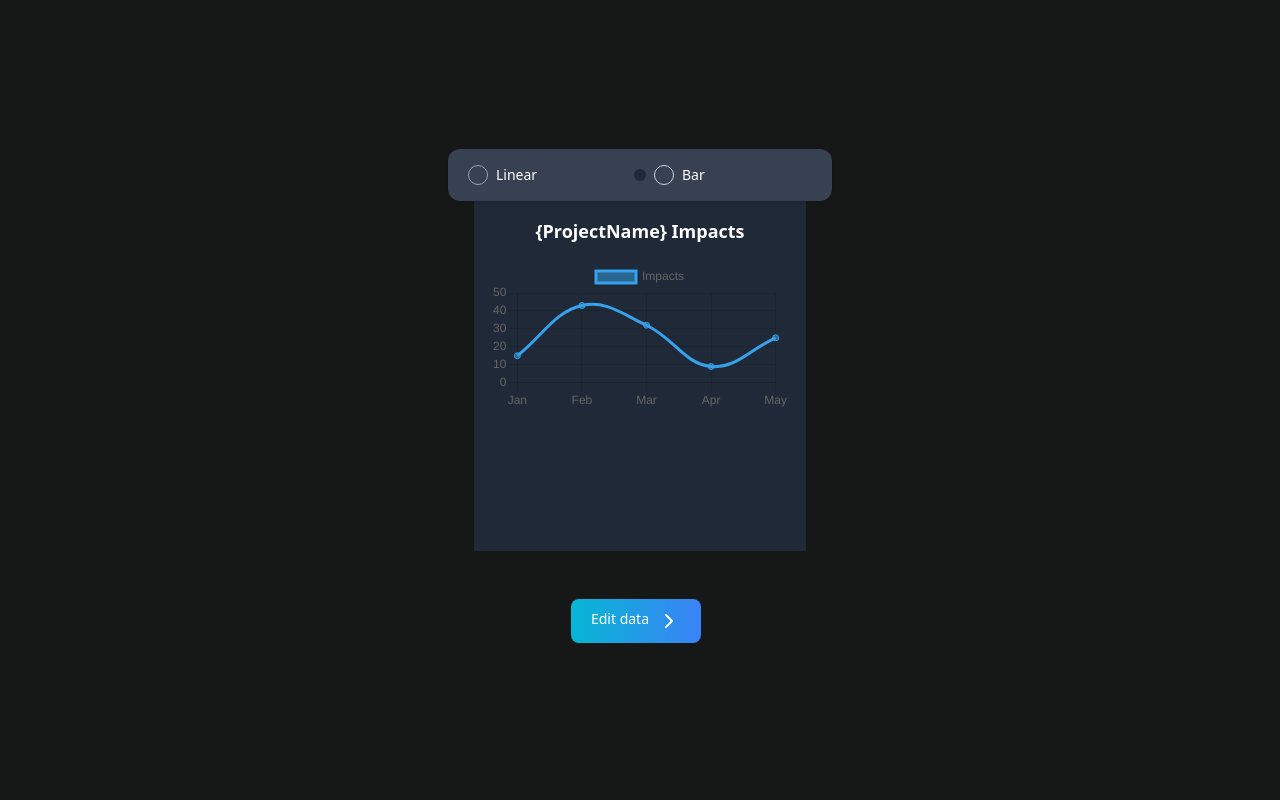
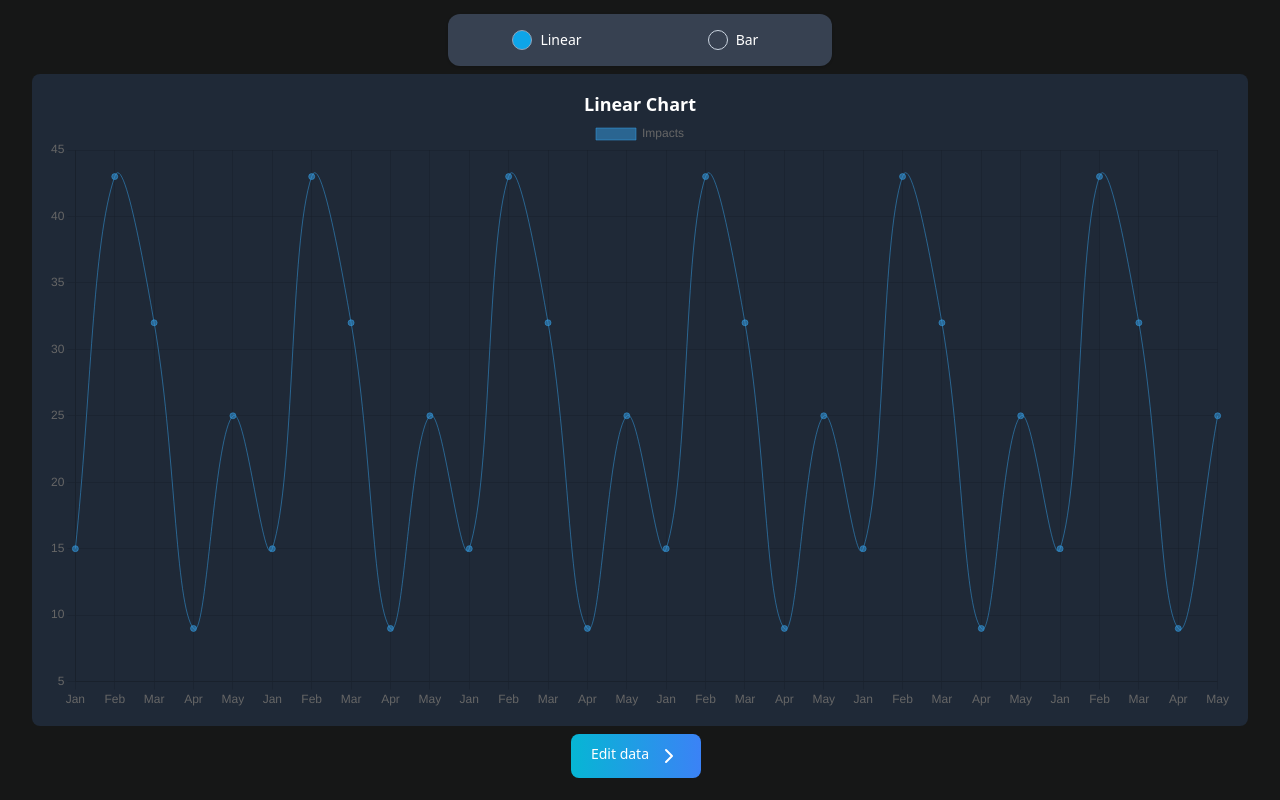
Before and after one commit to des9tka/InpactApp, a Next.js app in the folder frontend/: page /dashboard in a window 1280 px wide. Built offline with nearby package versions, Linux system fonts and the light colour scheme.

Commit message:
charts setuped

```diff
--- a/frontend/app/dashboard/page.tsx
+++ b/frontend/app/dashboard/page.tsx
@@ -9,14 +9,17 @@ function DashboardPage() {
 	const [chart, setChart] = useState<"linear" | "bar">("linear");
 	const router = useRouter();
 	return (
-		<div className="flex flex-col justify-center items-center min-h-screen">
+		<div className="flex flex-col justify-center items-center min-h-screen py-2">
 			<RadioChartNav chart={chart} setChart={setChart} />
-			{chart == "linear" && <ChartLinear />}
-			{chart == "bar" && <ChartBar />}
+
+			<div className="w-[95vw] flex justify-center mt-2">
+				{chart == "linear" && <ChartLinear />}
+				{chart == "bar" && <ChartBar />}
+			</div>
 
 			<button
 				type="button"
-				className="mt-12 text-white bg-gradient-to-r from-cyan-500 to-blue-500 hover:bg-gradient-to-bl focus:ring-4 focus:outline-none focus:ring-cyan-300 dark:focus:ring-cyan-800 font-medium rounded-lg text-sm px-5 py-2.5 text-center me-2 mb-2 flex gap-2"
+				className="mt-2 text-white bg-gradient-to-r from-cyan-500 to-blue-500 hover:bg-gradient-to-bl focus:ring-4 focus:outline-none focus:ring-cyan-300 dark:focus:ring-cyan-800 font-medium rounded-lg text-sm px-5 py-2.5 text-center me-2 mb-2 flex gap-2"
 			>
 				Edit data <ChevronRight />
 			</button>
--- a/frontend/components/Charts/ChartBar/ChartBar.tsx
+++ b/frontend/components/Charts/ChartBar/ChartBar.tsx
@@ -7,20 +7,51 @@ import {
 	Title,
 	Tooltip,
 } from "chart.js";
+import { useEffect, useRef } from "react";
 import { Bar } from "react-chartjs-2";
 
 ChartJS.register(CategoryScale, BarElement, Title, Tooltip, Legend);
 
 const ChartBar = () => {
+	// Correct typing for chartRef to be compatible with react-chartjs-2
+	const chartRef = useRef<ChartJS<"bar"> | null>(null);
+
 	const barData = {
-		labels: ["Jan", "Feb", "Mar", "Apr", "May"],
+		labels: [
+			"Jan",
+			"Feb",
+			"Mar",
+			"Apr",
+			"May",
+			"Jan",
+			"Feb",
+			"Mar",
+			"Apr",
+			"May",
+			"Jan",
+			"Feb",
+			"Mar",
+			"Apr",
+			"May",
+			"Mar",
+			"Apr",
+			"May",
+			"Jan",
+			"Feb",
+			"Mar",
+			"Apr",
+			"May",
+		],
 		datasets: [
 			{
 				label: "Impacts",
-				data: [15, 43, 32, 9, 25],
+				data: [
+					15, 43, 32, 9, 25, 15, 43, 32, 9, 25, 15, 43, 32, 9, 25, 15, 43, 32,
+					9, 25, 15, 43, 32, 9, 25, 15, 43, 32, 9, 25,
+				],
 				backgroundColor: "rgba(54, 162, 235, 0.5)",
 				borderColor: "rgb(54, 162, 235)",
-				borderWidth: 1,
+				borderWidth: 0.5,
 			},
 		],
 	};
@@ -30,17 +61,30 @@ const ChartBar = () => {
 		plugins: {
 			legend: {
 				display: true,
-				position: "top" as const,
+				position: "top" as const, // Fixing type mismatch
 			},
 		},
 	};
 
+	useEffect(() => {
+		const handleResize = () => {
+			if (chartRef && chartRef.current) {
+				chartRef.current.update(); // Update chart if reference exists
+			}
+		};
+
+		window.addEventListener("resize", handleResize);
+		return () => {
+			window.removeEventListener("resize", handleResize);
+		};
+	}, []);
+
 	return (
-		<div className="h-[350px] p-4 bg-gray-800 rounded-lg">
-			<h2 className="text-center text-lg font-bold text-white mb-4">
-				Bar Chart
-			</h2>
-			<Bar data={barData} options={barOptions} />
+		<div className="w-full p-4 bg-gray-800 rounded-lg flex-col justify-center items-center">
+			<h2 className="text-center text-lg font-bold text-white">Bar Chart</h2>
+			<div className="w-full h-full">
+				<Bar ref={chartRef} data={barData} options={barOptions} />
+			</div>
 		</div>
 	);
 };
--- a/frontend/components/Charts/ChartLinear/ChartLinear.tsx
+++ b/frontend/components/Charts/ChartLinear/ChartLinear.tsx
@@ -1,5 +1,3 @@
-"use client";
-
 import {
 	CategoryScale,
 	Chart as ChartJS,
@@ -10,6 +8,7 @@ import {
 	Title,
 	Tooltip,
 } from "chart.js";
+import { useEffect, useRef } from "react";
 import { Line } from "react-chartjs-2";
 
 ChartJS.register(
@@ -23,14 +22,52 @@ ChartJS.register(
 );
 
 function ChartLinear() {
+	const chartRef = useRef<ChartJS<"line"> | null>(null);
+
 	const data = {
-		labels: ["Jan", "Feb", "Mar", "Apr", "May"],
+		labels: [
+			"Jan",
+			"Feb",
+			"Mar",
+			"Apr",
+			"May",
+			"Jan",
+			"Feb",
+			"Mar",
+			"Apr",
+			"May",
+			"Jan",
+			"Feb",
+			"Mar",
+			"Apr",
+			"May",
+			"Jan",
+			"Feb",
+			"Mar",
+			"Apr",
+			"May",
+			"Jan",
+			"Feb",
+			"Mar",
+			"Apr",
+			"May",
+			"Jan",
+			"Feb",
+			"Mar",
+			"Apr",
+			"May",
+		],
 		datasets: [
 			{
 				label: "Impacts",
-				data: [15, 43, 32, 9, 25],
+				data: [
+					15, 43, 32, 9, 25, 15, 43, 32, 9, 25, 15, 43, 32, 9, 25, 15, 43, 32,
+					9, 25, 15, 43, 32, 9, 25, 15, 43, 32, 9, 25,
+				],
+				backgroundColor: "rgba(54, 162, 235, 0.5)",
 				borderColor: "rgb(54, 162, 235)",
-				backgroundColor: "rgba(54, 162, 235, 0.5)",
+				borderWidth: 0.5,
+				fill: true,
 				tension: 0.4,
 			},
 		],
@@ -46,12 +83,25 @@ function ChartLinear() {
 		},
 	};
 
+	useEffect(() => {
+		const handleResize = () => {
+			if (chartRef && chartRef.current) {
+				chartRef.current.update();
+			}
+		};
+
+		window.addEventListener("resize", handleResize);
+		return () => {
+			window.removeEventListener("resize", handleResize);
+		};
+	}, []);
+
 	return (
-		<div className="h-[350px] p-4 bg-gray-800 flex-col justify-center">
-			<h2 className="text-center text-lg font-bold text-white mb-4">
-				{"{ProjectName}"} Impacts
-			</h2>
-			<Line data={data} options={options} />
+		<div className="w-full p-4 bg-gray-800 rounded-lg flex-col justify-center items-center">
+			<h2 className="text-center text-lg font-bold text-white">Linear Chart</h2>
+			<div className="w-full h-full">
+				<Line ref={chartRef} data={data} options={options} />
+			</div>
 		</div>
 	);
 }
--- a/frontend/components/Charts/RadioChartNav/RadioChartNav.tsx
+++ b/frontend/components/Charts/RadioChartNav/RadioChartNav.tsx
@@ -14,60 +14,41 @@ function RadioChartNav({
 	return (
 		<div className="relative max-w-sm flex w-full flex-col rounded-xl bg-gray-700 shadow">
 			<nav className="flex min-w-[240px] flex-row gap-1 p-2">
-				{/* Linear Option */}
 				<div
 					role="button"
-					className="flex w-full items-center rounded-lg p-0 transition-all hover:bg-slate-100 focus:bg-slate-100 active:bg-slate-100"
+					className="flex w-full items-center rounded-lg p-0 transition-all hover:bg-slate-500"
 				>
-					<label
-						htmlFor="react-horizontal"
-						className="flex w-full cursor-pointer items-center px-3 py-2"
-					>
-						<div className="inline-flex items-center">
+					<label className="flex w-full cursor-pointer items-center px-3 py-2">
+						<div className="inline-flex items-center justify-center w-full">
 							<input
-								name="framework-horizontal"
 								type="radio"
-								id="react-horizontal"
 								value="linear"
 								checked={chart === "linear"}
 								onChange={handleChange}
-								className="peer h-5 w-5 cursor-pointer appearance-none rounded-full border border-slate-300 checked:border-slate-400 transition-all"
+								className="peer h-5 w-5 cursor-pointer appearance-none rounded-full border border-slate-300 checked:border-slate-400 transition-all checked:bg-sky-500"
 							/>
-							<span className="absolute bg-slate-800 w-3 h-3 rounded-full opacity-0 peer-checked:opacity-100 transition-opacity duration-200 top-1/2 left-1/2 transform -translate-x-1/2 -translate-y-1/2"></span>
-							<label
-								className="ml-2 text-white cursor-pointer text-sm"
-								htmlFor="react-horizontal"
-							>
+
+							<label className="ml-2 text-white cursor-pointer text-sm">
 								Linear
 							</label>
 						</div>
 					</label>
 				</div>
 
-				{/* Bar Option */}
 				<div
 					role="button"
-					className="flex w-full items-center rounded-lg p-0 transition-all hover:bg-slate-100 focus:bg-slate-100 active:bg-slate-100"
+					className="flex w-full items-center rounded-lg p-0 transition-all hover:bg-slate-500"
 				>
-					<label
-						htmlFor="vue-horizontal"
-						className="flex w-full cursor-pointer items-center px-3 py-2"
-					>
-						<div className="inline-flex items-center">
+					<label className="flex w-full cursor-pointer items-center px-3 py-2">
+						<div className="inline-flex items-center justify-center w-full">
 							<input
-								name="framework-horizontal"
 								type="radio"
-								id="vue-horizontal"
 								value="bar"
 								checked={chart === "bar"}
 								onChange={handleChange}
-								className="peer h-5 w-5 cursor-pointer appearance-none rounded-full border border-slate-300 checked:border-slate-400 transition-all"
+								className="peer h-5 w-5 cursor-pointer appearance-none rounded-full border border-slate-300 checked:border-slate-400 transition-all checked:bg-sky-500"
 							/>
-							<span className="absolute bg-slate-800 w-3 h-3 rounded-full opacity-0 peer-checked:opacity-100 transition-opacity duration-200 top-1/2 left-1/2 transform -translate-x-1/2 -translate-y-1/2"></span>
-							<label
-								className="ml-2 text-white cursor-pointer text-sm"
-								htmlFor="vue-horizontal"
-							>
+							<label className="ml-2 text-white cursor-pointer text-sm">
 								Bar
 							</label>
 						</div>
```
